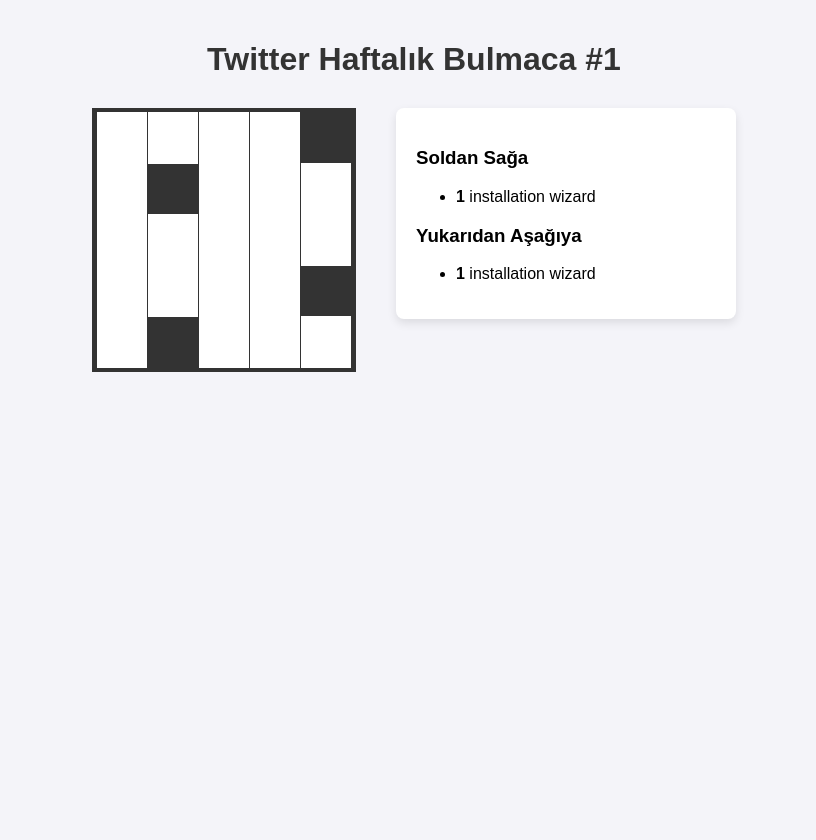
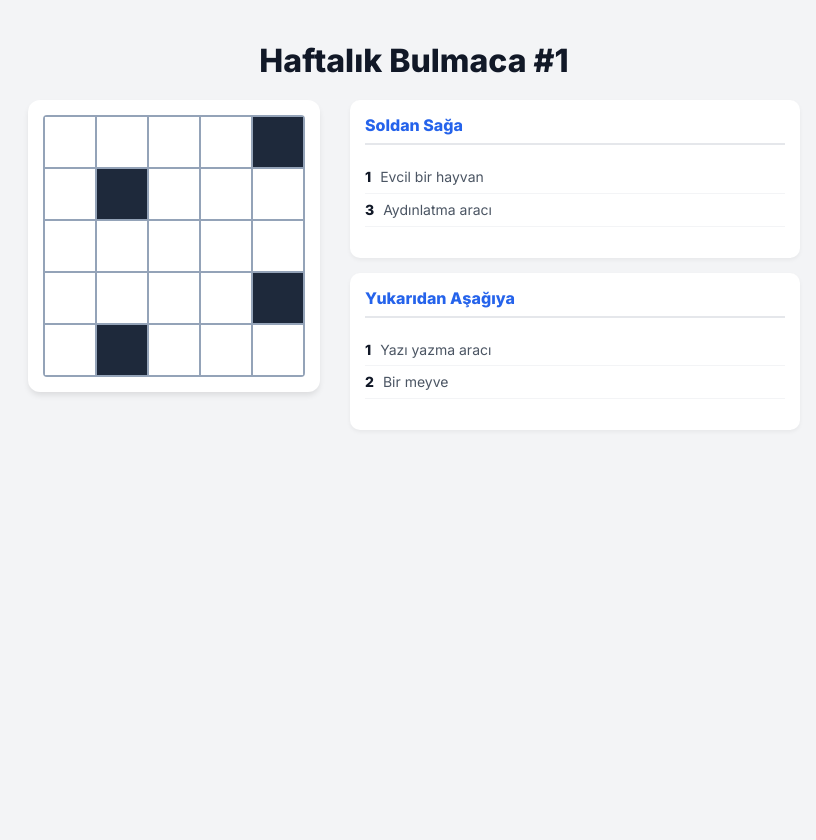
Before and after one commit to Bisbilge/bulmaca-sitesi, a Django app: page / in a window 1280 px wide. Shown: the whole page, without its empty margins (226-1042 px from the left). Run offline with Django 5.2, Linux system fonts and the light colour scheme.

Commit message:
Arayüz güncellendi: Modern tasarım ve mobil klavye düzeltmesi

```diff
--- a/data/bulmaca.json
+++ b/data/bulmaca.json
@@ -1,5 +1,5 @@
 {
-  "title": "Twitter Haftalık Bulmaca #1",
+  "title": "Haftalık Bulmaca #1",
   "width": 5,
   "height": 5,
   "grid": [
@@ -10,7 +10,7 @@
     ["M", "#", "R", "A", "F"]
   ],
   "clues": {
-    "across": { "1": "installation wizard" },
-    "down": { "1": "installation wizard" }
+    "across": { "1": "Evcil bir hayvan", "3": "Aydınlatma aracı" },
+    "down": { "1": "Yazı yazma aracı", "2": "Bir meyve" }
   }
 }
--- a/game/views.py
+++ b/game/views.py
@@ -1,4 +1,3 @@
-# game/views.py - SON VE DOĞRU HALİ
 import json
 import os
 from django.shortcuts import render
@@ -9,10 +8,15 @@ def index(request):
     json_path = os.path.join(settings.BASE_DIR, 'data', 'bulmaca.json')
 
     # Dosyayı aç ve oku
-    with open(json_path, 'r', encoding='utf-8') as f:
-        puzzle_data = json.load(f)
+    try:
+        with open(json_path, 'r', encoding='utf-8') as f:
+            puzzle_data = json.load(f)
+    except Exception as e:
+        # Dosya okunamazsa hata vermesin, boş veri göndersin (Debug için)
+        print(f"HATA: JSON okunamadı! {e}")
+        puzzle_data = {}
 
+    # HTML'e gönder
     return render(request, 'game/index.html', {
-        'puzzle': puzzle_data,
-        'puzzle_json': json.dumps(puzzle_data)
+        'puzzle': puzzle_data
     })
--- a/templates/game/index.html
+++ b/templates/game/index.html
@@ -2,65 +2,145 @@
 <html lang="tr">
 <head>
     <meta charset="UTF-8">
-    <meta name="viewport" content="width=device-width, initial-scale=1.0">
+    <meta name="viewport" content="width=device-width, initial-scale=1.0, maximum-scale=1.0, user-scalable=no">
     <title>{{ puzzle.title }}</title>
+    <link href="https://fonts.googleapis.com/css2?family=Inter:wght@400;600;800&display=swap" rel="stylesheet">
+
     <style>
+        :root {
+            --bg-color: #f3f4f6;
+            --primary-color: #2563eb;
+            --text-color: #111827;
+            --cell-bg: #ffffff;
+            --cell-size: 50px;
+        }
+
         body {
-            font-family: sans-serif;
-            background-color: #f4f4f9;
+            font-family: 'Inter', sans-serif;
+            background-color: var(--bg-color);
+            margin: 0;
+            padding: 20px;
             display: flex;
             flex-direction: column;
             align-items: center;
             min-height: 100vh;
-            margin: 0;
-            padding: 20px;
         }
 
-        h1 { margin-bottom: 30px; color: #333; }
+        h1 {
+            color: var(--text-color);
+            margin-bottom: 20px;
+            text-align: center;
+        }
 
         .game-container {
             display: flex;
-            gap: 40px;
+            gap: 30px;
             justify-content: center;
             align-items: flex-start;
+            flex-wrap: wrap;
+            width: 100%;
+            max-width: 1200px;
+        }
+
+        /* --- BULMACA KARTI --- */
+        .puzzle-card {
+            background: white;
+            padding: 15px;
+            border-radius: 12px;
+            box-shadow: 0 4px 6px -1px rgba(0, 0, 0, 0.1);
+            overflow: auto;
+            display: flex;
+            justify-content: center;
         }
 
         .grid-board {
             display: grid;
-            gap: 1px;
-            background-color: #333;
-            border: 5px solid #333;
-            /* Izgara boş olsa bile görünsün diye geçici boyut verelim */
-            min-width: 100px;
-            min-height: 100px;
+            gap: 2px;
+            background-color: #94a3b8;
+            border: 2px solid #94a3b8;
+            border-radius: 4px;
         }
 
         .cell {
-            width: 50px;
-            height: 50px;
-            background-color: white;
-            display: flex;
-            justify-content: center;
-            align-items: center;
+            width: var(--cell-size);
+            height: var(--cell-size);
+            background-color: var(--cell-bg);
+            position: relative;
         }
 
-        .cell.black { background-color: #333; }
-
-        .cell input {
-            width: 100%; height: 100%;
-            border: none; text-align: center;
-            font-size: 24px; font-weight: bold;
-            text-transform: uppercase; outline: none;
+        /* SİYAH KARE */
+        .cell.black {
+            background-color: #1e293b;
         }
 
-        /* Doğru/Yanlış renkleri */
-        .correct { background-color: #d4edda !important; }
-        .wrong { background-color: #f8d7da !important; }
+        /* INPUT (YAZI GİRİŞİ) */
+        .cell input {
+            width: 100%;
+            height: 100%;
+            border: none;
+            text-align: center;
+            font-size: 24px;
+            font-weight: 800;
+            text-transform: uppercase;
+            outline: none;
+            background: transparent;
+            color: #000000; /* Yazı rengi SİYAH (Garanti olsun) */
+            padding: 0;
+            margin: 0;
+            border-radius: 0;
+            z-index: 10; /* Diğer her şeyin üstünde olsun */
+            cursor: text;
+        }
 
-        .clues-panel {
-            width: 300px; background: white;
-            padding: 20px; border-radius: 8px;
-            box-shadow: 0 4px 10px rgba(0,0,0,0.1);
+        /* Odaklanınca */
+        .cell input:focus {
+            background-color: #dbeafe;
+        }
+
+        /* Doğru / Yanlış Renkleri */
+        .cell input.correct { background-color: #dcfce7 !important; color: #166534 !important; }
+        .cell input.wrong { background-color: #fee2e2 !important; color: #991b1b !important; }
+
+        /* --- İPUÇLARI --- */
+        .clues-wrapper {
+            flex: 1;
+            min-width: 300px;
+            max-width: 450px;
+            display: flex;
+            flex-direction: column;
+            gap: 15px;
+        }
+
+        .clue-box {
+            background: white;
+            padding: 15px;
+            border-radius: 10px;
+            box-shadow: 0 2px 4px rgba(0,0,0,0.05);
+        }
+
+        .clue-box h3 {
+            margin-top: 0;
+            font-size: 16px;
+            color: var(--primary-color);
+            border-bottom: 2px solid #e5e7eb;
+            padding-bottom: 8px;
+        }
+
+        .clue-box ul { padding: 0; list-style: none; }
+        .clue-box li {
+            padding: 6px 0;
+            border-bottom: 1px solid #f3f4f6;
+            font-size: 14px;
+            line-height: 1.4;
+            color: #4b5563;
+        }
+        .clue-box strong { color: #111827; margin-right: 5px; }
+
+        /* MOBİL AYARLAR */
+        @media (max-width: 768px) {
+            :root { --cell-size: 40px; }
+            .game-container { flex-direction: column; align-items: center; }
+            .clues-wrapper { width: 100%; }
         }
     </style>
 </head>
@@ -68,16 +148,23 @@
 
     <h1>{{ puzzle.title }}</h1>
 
+    {{ puzzle|json_script:"bulmaca-data" }}
+
     <div class="game-container">
+        <div class="puzzle-card">
             <div id="grid" class="grid-board"></div>
+        </div>
 
-        <div class="clues-panel">
+        <div class="clues-wrapper">
+            <div class="clue-box">
                 <h3>Soldan Sağa</h3>
                 <ul>
                     {% for key, value in puzzle.clues.across.items %}
                         <li><strong>{{ key }}</strong> {{ value }}</li>
                     {% endfor %}
                 </ul>
+            </div>
+            <div class="clue-box">
                 <h3>Yukarıdan Aşağıya</h3>
                 <ul>
                     {% for key, value in puzzle.clues.down.items %}
@@ -86,26 +173,19 @@
                 </ul>
             </div>
         </div>
+    </div>
 
     <script>
-        // Hata ayıklama için konsola yazdırıyoruz
-        console.log("Sayfa yüklendi, JS çalışıyor...");
-
-        // Editör burada kırmızı çizebilir, sorun yok.
-        const puzzleData = {{ puzzle_json|safe }};
-
-        console.log("Gelen Veri:", puzzleData);
-
+        const dataScript = document.getElementById('bulmaca-data');
+        const puzzleData = JSON.parse(dataScript.textContent);
         const gridElement = document.getElementById('grid');
 
         if (!puzzleData || !puzzleData.grid) {
-            console.error("HATA: Veri bulunamadı!");
-            gridElement.innerHTML = "<p style='color:white; padding:10px'>Veri Hatası!</p>";
+            gridElement.innerHTML = "Veri Hatası";
         } else {
-            // Kolon ayarını yap
-            gridElement.style.gridTemplateColumns = `repeat(${puzzleData.width}, 50px)`;
+            // Grid kolon ayarı
+            gridElement.style.gridTemplateColumns = `repeat(${puzzleData.width}, var(--cell-size))`;
 
-            // Döngü
             puzzleData.grid.forEach((row, rowIndex) => {
                 row.forEach((cellValue, colIndex) => {
                     const cellDiv = document.createElement('div');
@@ -120,28 +200,63 @@
                         input.dataset.col = colIndex;
                         input.dataset.answer = cellValue;
 
-                        // Harf girince kontrol et
+                        // Mobilde klavye ayarları
+                        input.setAttribute('inputmode', 'text');
+                        input.setAttribute('autocomplete', 'off');
+
+                        // --- SORUN ÇÖZEN KISIM ---
                         input.addEventListener('input', (e) => {
+                            // 1. Harfi al ve büyüt
                             const val = e.target.value.toUpperCase();
-                            const correct = e.target.dataset.answer;
 
-                            if (val === correct) {
+                            // 2. Kutuya ZORLA yaz (Görünmeme sorununu çözer)
+                            e.target.value = val;
+
+                            // 3. Renk Kontrolü
+                            const ans = e.target.dataset.answer;
+                            if (val === ans) {
                                 e.target.classList.add('correct');
                                 e.target.classList.remove('wrong');
                             } else if (val !== "") {
                                 e.target.classList.add('wrong');
                                 e.target.classList.remove('correct');
                             } else {
-                                e.target.classList.remove('wrong', 'correct');
+                                e.target.classList.remove('correct', 'wrong');
                             }
                         });
+
+                        // Tıklayınca seç
+                        input.addEventListener('focus', function() { this.select(); });
 
                         cellDiv.appendChild(input);
                     }
                     gridElement.appendChild(cellDiv);
                 });
             });
-            console.log("Izgara başarıyla oluşturuldu.");
+
+            // YÖN TUŞLARI
+            document.addEventListener('keydown', (e) => {
+                if (document.activeElement.tagName !== "INPUT") return;
+
+                const current = document.activeElement;
+                let r = parseInt(current.dataset.row);
+                let c = parseInt(current.dataset.col);
+
+                if (e.key === "ArrowRight") c++;
+                if (e.key === "ArrowLeft") c--;
+                if (e.key === "ArrowDown") r++;
+                if (e.key === "ArrowUp") r--;
+
+                const target = document.querySelector(`input[data-row='${r}'][data-col='${c}']`);
+                if (target) {
+                    target.focus();
+                    // Buraya preventDefault koymuyoruz ki harf tuşları çalışsın
+                    // Sadece ok tuşlarında sayfa kaymasını engellemek istersek:
+                    if(["ArrowUp","ArrowDown","ArrowLeft","ArrowRight"].includes(e.key)) {
+                        e.preventDefault();
+                    }
+                }
+            });
         }
     </script>
 </body>
```
Lines whose indentation alone changed are shown as unchanged.
